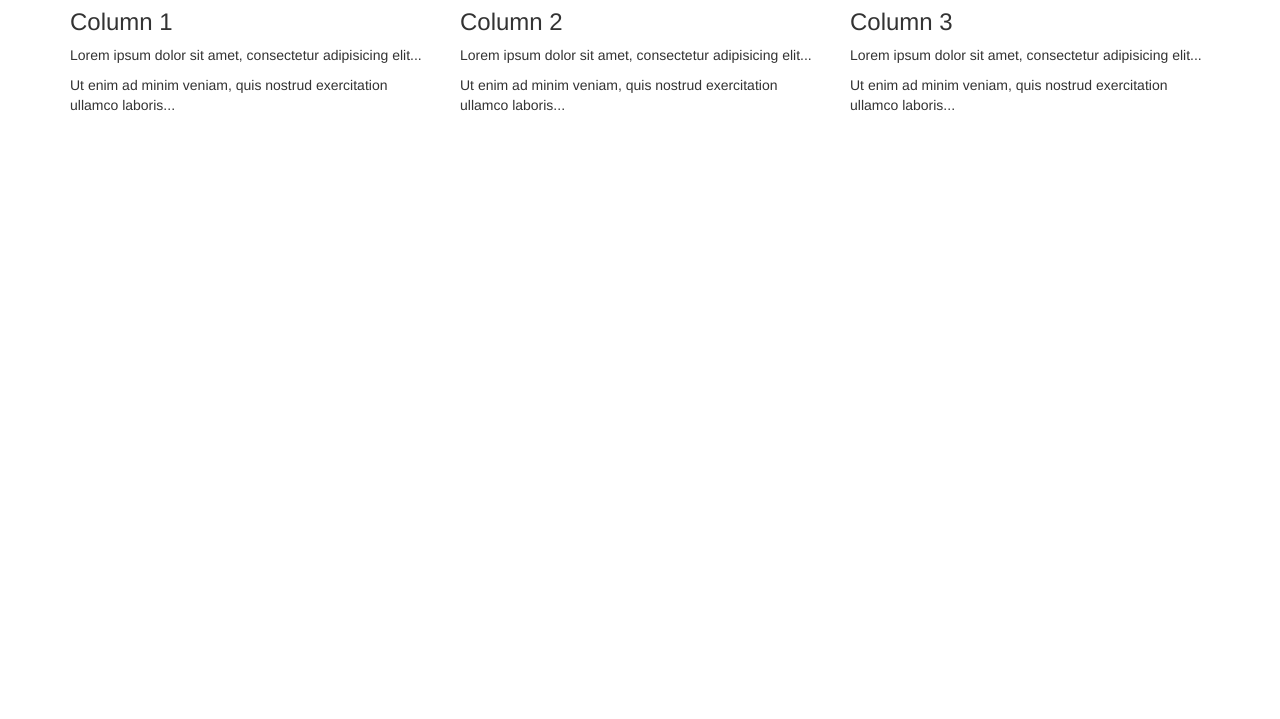
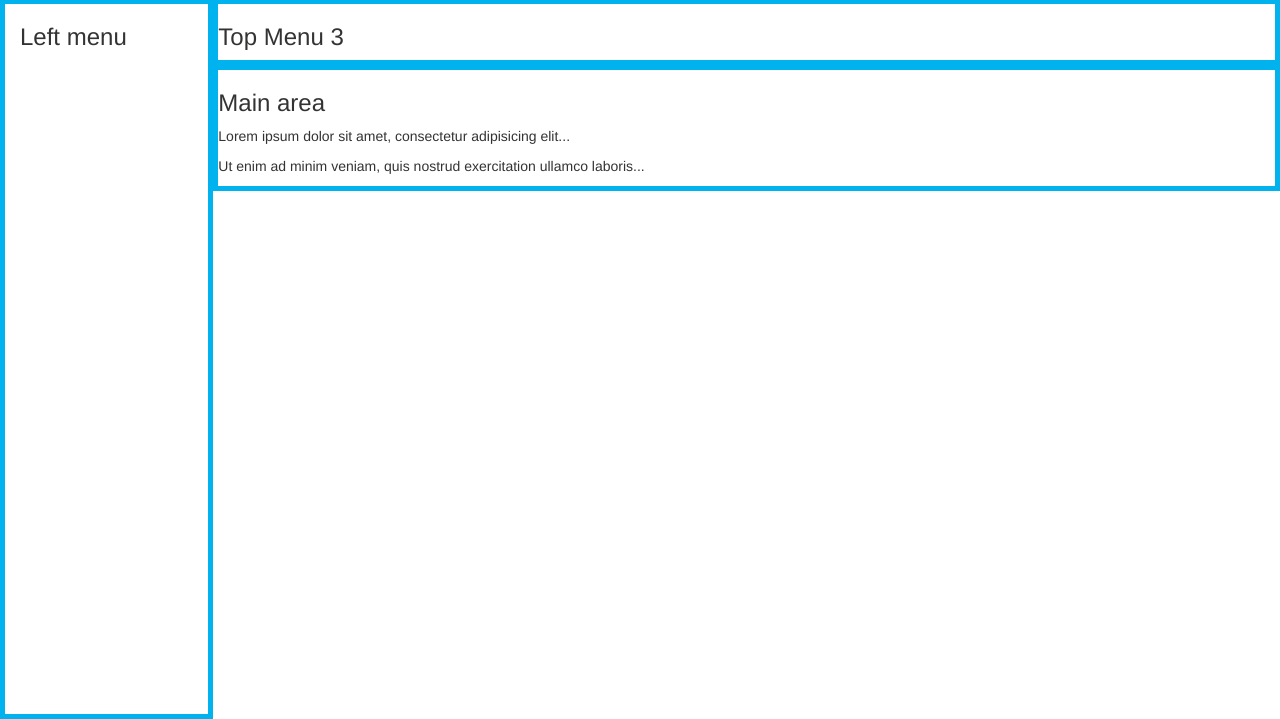
Before and after one commit to NatalliaKiraikova/tsmigration, a website: page public/index.html in a window 1280 px wide. Shown: the part 81-800 px from the top of the page. Drawn offline with nearby package versions, Linux system fonts and the light colour scheme; files that its build step writes are made by us from their sources.

Commit message:
Task 2 completed

```diff
--- /dev/null
+++ b/assets/css/main.css
@@ -0,0 +1,15 @@
+.bordered-div{
+    border: 5px solid #00b3ee;
+}
+
+html{
+  height: 90%;
+}
+
+body{
+    height: 100%;
+}
+
+.max-height-div {
+    height: 100%;
+}
--- a/package.json
+++ b/package.json
@@ -5,7 +5,8 @@
     "express" : "3.3.x",
     "lodash": "4.5.x",
     "bootstrap": "3.x.x",
-    "angular": "*"
+    "angular": "*",
+    "jquery": "*"
   },
   "engines": {
     "node": ">=0.10.0"
--- a/public/index.html
+++ b/public/index.html
@@ -3,36 +3,38 @@
 <head>
     <title>Bootstrap Example</title>
     <meta charset="utf-8">
-    <link rel="stylesheet" href="../node_modules/bootstrap/dist/css/bootstrap.min.css">
+    <link rel="stylesheet" href="bootstrap/dist/css/bootstrap.min.css">
+    <link rel="stylesheet" type="text/css" href="css/main.css">
 
-    <script src="../node_modules/bootstrap/dist/js/bootstrap.min.js"></script>
-    <script src="../node_modules/angular/angular.min.js"></script>
-    <script src="../node_modules/lodash/lodash.min.js"></script>
+    <script src="https://code.jquery.com/jquery-2.2.0.min.js"></script>
+    <script src="bootstrap/dist/js/bootstrap.min.js"></script>
+    <script src="angular/angular.min.js"></script>
+    <script src="lodash/lodash.min.js"></script>
 </head>
+
 <body>
 
-<div class="container">
+<div class="container-fluid max-height-div">
 
-    <div class="row">
+    <div class="row bordered-div">
         <h1> Header area </h1>
     </div>
 
-    <div class="row">
-        <div class="col-sm-4">
-            <h3>Column 1</h3>
-            <p>Lorem ipsum dolor sit amet, consectetur adipisicing elit...</p>
-            <p>Ut enim ad minim veniam, quis nostrud exercitation ullamco laboris...</p>
+    <div class="row max-height-div">
+        <div class="col-md-2 bordered-div max-height-div">
+            <h3>Left menu</h3>
         </div>
-        <div class="col-sm-4">
-            <h3>Column 2</h3>
-            <p>Lorem ipsum dolor sit amet, consectetur adipisicing elit...</p>
-            <p>Ut enim ad minim veniam, quis nostrud exercitation ullamco laboris...</p>
+        <div class="col-md-10">
+            <div class="row bordered-div">
+                <h3>Top Menu 3</h3>
+            </div>
+            <div class="row bordered-div max-height-div">
+                <h3>Main area</h3>
+                <p>Lorem ipsum dolor sit amet, consectetur adipisicing elit...</p>
+                <p>Ut enim ad minim veniam, quis nostrud exercitation ullamco laboris...</p>
+            </div>
         </div>
-        <div class="col-sm-4">
-            <h3>Column 3</h3>
-            <p>Lorem ipsum dolor sit amet, consectetur adipisicing elit...</p>
-            <p>Ut enim ad minim veniam, quis nostrud exercitation ullamco laboris...</p>
-        </div>
+
     </div>
 </div>
 
--- a/server.js
+++ b/server.js
@@ -20,6 +20,8 @@ app.get('/', function (req, res) {
     res.send('New nodejs server!');
 });
 
+app.use(express.static('node_modules'));
+app.use(express.static('assets'));
 app.use(express.static('public'));
 
 app.listen(3000);
```
